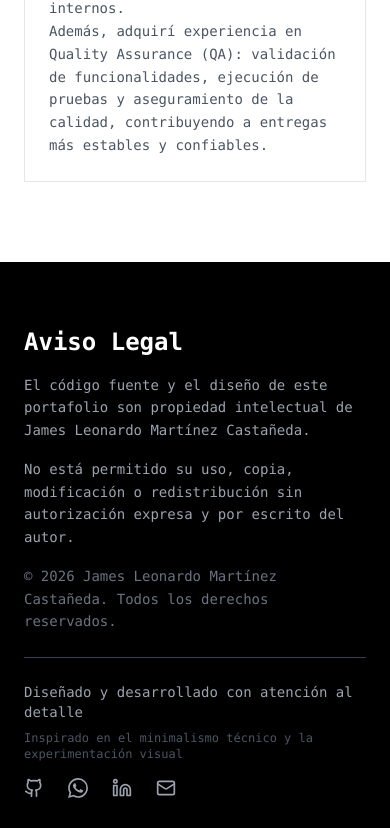
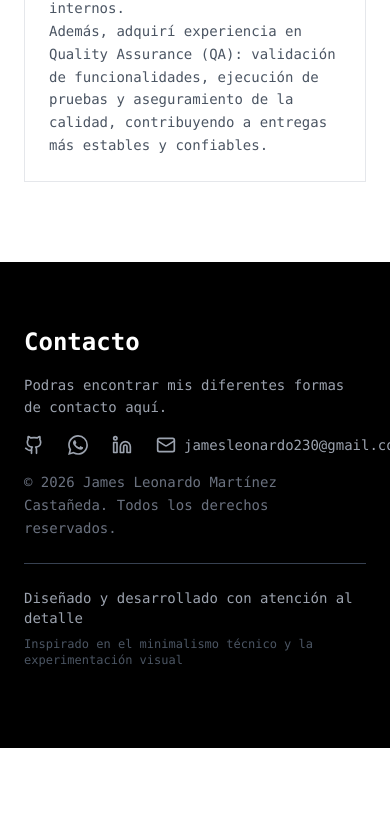
Before and after one commit to JamesLMC1/PortafolioJames, a React (Vite) app: page / in a window 390 px wide. Shown: the part 6099-6927 px from the top of the page. After the commit the page ends 6847 px from the top, so only its background shows below. Built offline with nearby package versions, Linux system fonts and the light colour scheme; no server answers.

Commit message:
Enhance footer form styles for better accessibility and user experience; update input and textarea elements with improved color contrast and placeholder styles.

```diff
--- a/src/components/Footer.tsx
+++ b/src/components/Footer.tsx
@@ -1,95 +1,23 @@
-import { useState } from 'react';
-import { Github, Linkedin, Mail, ExternalLink } from 'lucide-react';
+import { Github, Linkedin, Mail } from 'lucide-react';
 import { SiWhatsapp } from 'react-icons/si';
 
 export default function Footer() {
   const currentYear = new Date().getFullYear();
-  const [name, setName] = useState('');
-  const [email, setEmail] = useState('');
-  const [message, setMessage] = useState('');
-  const [status, setStatus] = useState<'idle' | 'sending' | 'sent' | 'error'>('idle');
-  const endpoint = import.meta.env.VITE_CONTACT_ENDPOINT as string | undefined;
-  const recipientEmail = 'jamesleonardo230@gmail.com';
-
-  const handleSubmit = async (e: React.FormEvent) => {
-    e.preventDefault();
-    if (!email.trim() || !message.trim()) return setStatus('error');
-
-    setStatus('sending');
-
-    try {
-      if (endpoint) {
-        const res = await fetch(endpoint, {
-          method: 'POST',
-          headers: { 'Content-Type': 'application/json' },
-          body: JSON.stringify({ to: recipientEmail, name, email, message }),
-        });
-        if (!res.ok) throw new Error('send-failed');
-        setStatus('sent');
-        setName(''); setEmail(''); setMessage('');
-      } else {
-        // fallback to mailto
-        const subject = encodeURIComponent(`Contacto desde portafolio: ${name || email}`);
-        const body = encodeURIComponent(message + '\n\n' + (name ? `Nombre: ${name}\n` : '') + `Email: ${email}`);
-        window.location.href = `mailto:${recipientEmail}?subject=${subject}&body=${body}`;
-        setStatus('sent');
-      }
-    } catch (err) {
-      setStatus('error');
-    }
-  };
 
   return (
     <footer className="bg-black dark:bg-gray-950 text-white py-16 px-6 md:px-12 lg:px-24 transition-colors duration-300">
       <div className="max-w-6xl mx-auto">
         <div className="flex flex-col md:flex-row justify-between items-start gap-8">
-          <form onSubmit={handleSubmit} className="order-2 md:order-1 w-full md:w-1/3 bg-gray-50 dark:bg-gray-800 p-4 rounded-md border border-gray-200 dark:border-gray-700">
-            <label className="block text-xs font-mono text-gray-600 dark:text-gray-300 mb-2">Nombre</label>
-            <input value={name} onChange={e => setName(e.target.value)} className="w-full mb-2 p-2 text-sm bg-white dark:bg-gray-700 border border-gray-200 dark:border-gray-600 rounded text-black dark:text-white placeholder-gray-500 dark:placeholder-gray-400" placeholder="Tu nombre (opcional)" />
-
-            <label className="block text-xs font-mono text-gray-600 dark:text-gray-300 mb-2">Email</label>
-            <input value={email} onChange={e => setEmail(e.target.value)} required type="email" className="w-full mb-2 p-2 text-sm bg-white dark:bg-gray-700 border border-gray-200 dark:border-gray-600 rounded text-black dark:text-white placeholder-gray-500 dark:placeholder-gray-400" placeholder="tu@correo.com" />
-
-            <label className="block text-xs font-mono text-gray-600 dark:text-gray-300 mb-2">Mensaje</label>
-            <textarea value={message} onChange={e => setMessage(e.target.value)} required rows={3} className="w-full mb-3 p-2 text-sm bg-white dark:bg-gray-700 border border-gray-200 dark:border-gray-600 rounded text-black dark:text-white placeholder-gray-500 dark:placeholder-gray-400" placeholder="Escribe tu mensaje..."></textarea>
-
-            <div className="flex items-center justify-between">
-              <button type="submit" disabled={status === 'sending'} className="px-3 py-2 bg-black text-white font-mono text-sm rounded hover:opacity-90 transition">
-                {status === 'sending' ? 'Enviando...' : 'Enviar'}
-              </button>
-            </div>
-
-          </form>
-
-          <div className="order-1 md:order-2 w-full md:w-2/3">
+          <div className="w-full">
             <div className="mb-6 border-b border-gray-700 dark:border-gray-800 pb-6">
               <h3 className="text-2xl md:text-3xl font-mono font-bold mb-4">
-                Aviso Legal
+                Contacto
               </h3>
               <div className="space-y-4 text-sm md:text-base font-mono text-gray-400 dark:text-gray-300 leading-relaxed transition-colors duration-300">
                 <p>
-                  El código fuente y el diseño de este portafolio son propiedad intelectual
-                  de James Leonardo Martínez Castañeda.
+                  Podras encontrar mis diferentes formas de contacto aquí.
                 </p>
-                <p>
-                  No está permitido su uso, copia, modificación o redistribución sin
-                  autorización expresa y por escrito del autor.
-                </p>
-                <p className="text-gray-500 dark:text-gray-400 transition-colors duration-300">
-                  © {currentYear} James Leonardo Martínez Castañeda. Todos los derechos reservados.
-                </p>
-              </div>
-            </div>
-
-            <div>
-              <p className="text-sm font-mono text-gray-400 dark:text-gray-300 mb-2 transition-colors duration-300">
-                Diseñado y desarrollado con atención al detalle
-              </p>
-              <p className="text-xs font-mono text-gray-600 dark:text-gray-400 transition-colors duration-300 mb-4">
-                Inspirado en el minimalismo técnico y la experimentación visual
-              </p>
-
-              <div className="mt-2 flex items-center gap-6">
+                <div className="mt-2 flex items-center gap-6">
                 <a
                   href="https://github.com/JamesLMC1"
                   target="_blank"
@@ -118,13 +46,29 @@ export default function Footer() {
                   <Linkedin className="w-5 h-5" />
                 </a>
                 <a
-                  href={`mailto:${recipientEmail}`}
-                  className="text-gray-400 dark:text-gray-300 hover:text-white transition-colors duration-300"
+                  href={`mailto:jamesleonardo230@gmail.com`}
+                  className="flex items-center text-gray-400 dark:text-gray-300 hover:text-white transition-colors duration-300"
                   aria-label="Email"
                 >
                   <Mail className="w-5 h-5" />
+                  <span className="ml-2 text-sm">jamesleonardo230@gmail.com</span>
                 </a>
               </div>
+
+                <p className="text-gray-500 dark:text-gray-400 transition-colors duration-300">
+                  © {currentYear} James Leonardo Martínez Castañeda. Todos los derechos reservados.
+                </p>
+              </div>
+            </div>
+
+            <div>
+              <p className="text-sm font-mono text-gray-400 dark:text-gray-300 mb-2 transition-colors duration-300">
+                Diseñado y desarrollado con atención al detalle
+              </p>
+              <p className="text-xs font-mono text-gray-600 dark:text-gray-400 transition-colors duration-300 mb-4">
+                Inspirado en el minimalismo técnico y la experimentación visual
+              </p>
+
             </div>
           </div>
         </div>
--- a/src/data/education.ts
+++ b/src/data/education.ts
@@ -19,6 +19,6 @@ export const education: Education[] = [
   {
     title: 'Ingeniero en desarrollo de software',
     institution: 'Fundación Universitaria Uninpahu',
-    year: 'Feb 2026',
+    year: 'Feb 2026 -' + ' Presente',
   }
 ];
```
